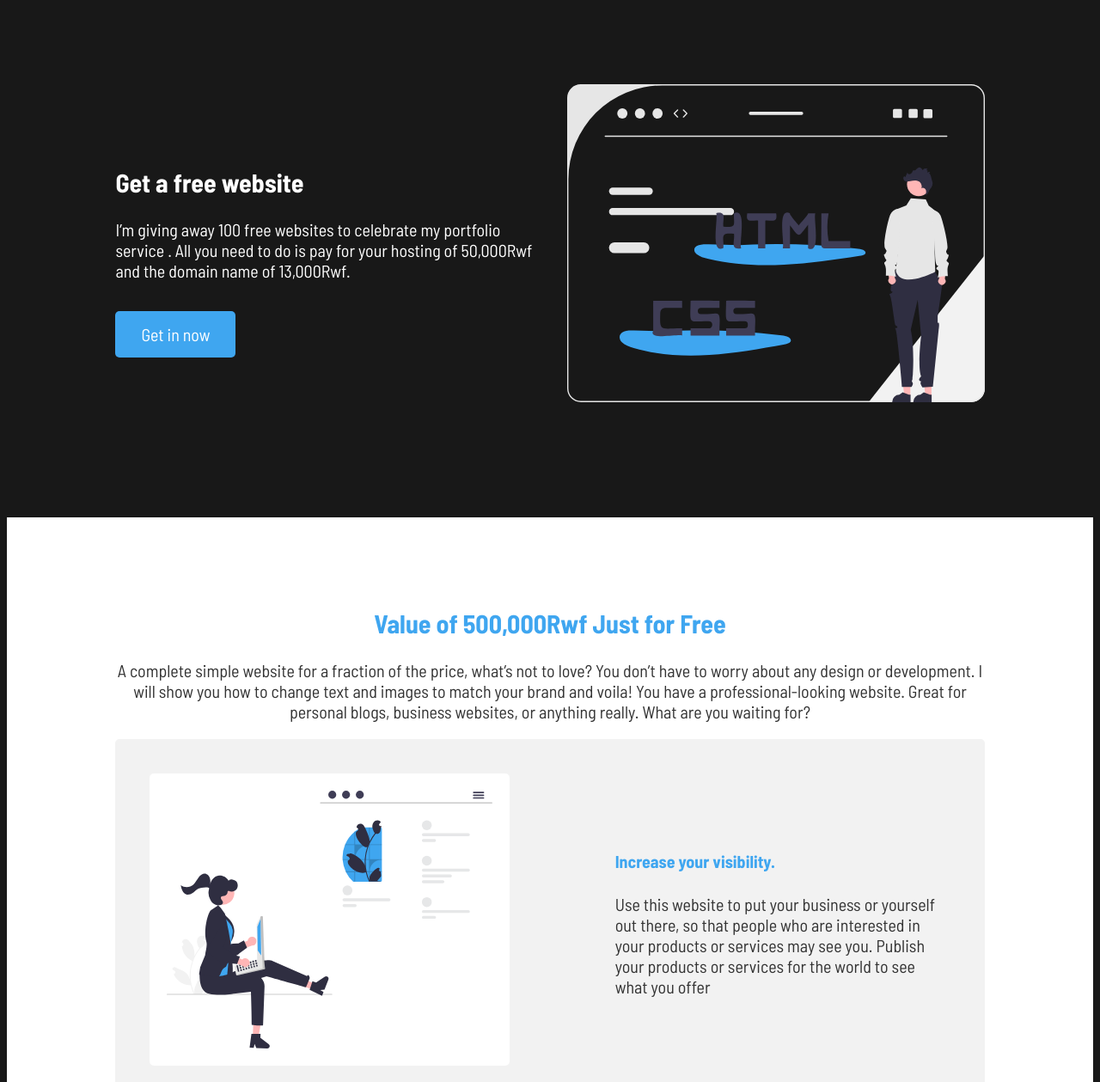
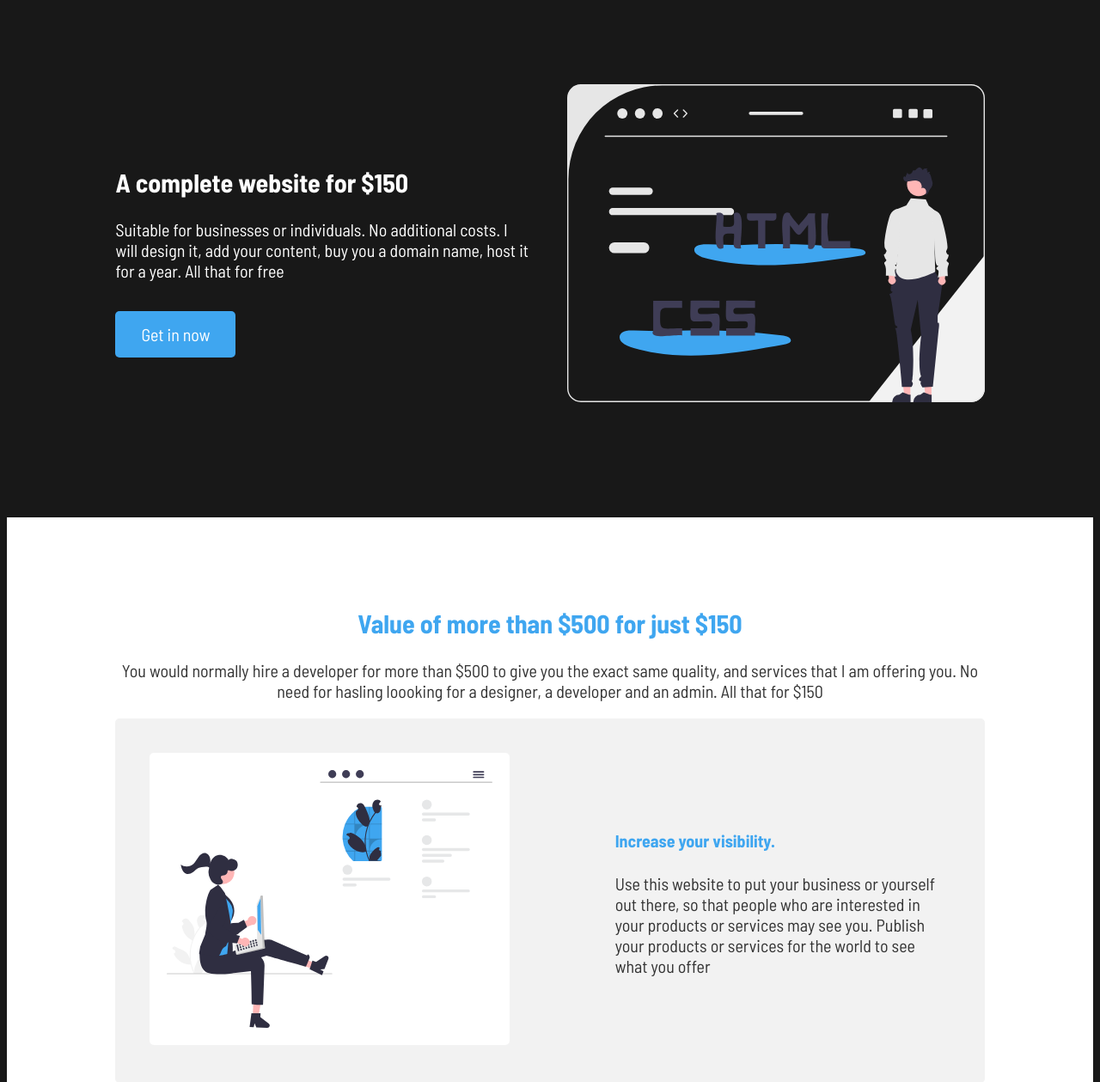
Before and after one commit to siboalpha/alphonselive, a Django app: page /offer/ in a window 1280 px wide. Shown: the part 190-1449 px from the top of the page at 86% size. Run offline with Django 4.2, Linux system fonts and the light colour scheme; style sheets or scripts are compiled from the project's sources; parts of the project's set-up code (start-up, migrations or seed data) failed here and were passed over; some libraries are stand-ins or nearby versions.

Commit message:
general updates

```diff
--- a/templates/offer.html
+++ b/templates/offer.html
@@ -4,10 +4,10 @@
 <section class="offer-section">
     <div class="container">
         <div class="left-col">
-            <h1>Get a free website</h1>
-            <p>I’m giving away 100 free websites to celebrate my portfolio service
-                . All you need to do is pay for your hosting of 50,000Rwf and the
-                domain name of 13,000Rwf.
+            <h1>A complete website for $150</h1>
+            <p> Suitable for businesses or individuals. No additional costs. I will design it,
+                add your content, buy you a domain name, host it for a year.
+                All that for free
             </p>
             <a href="#submit-form" class="cta">Get in now</a>
         </div>
@@ -21,12 +21,9 @@
 
 <section class="benefits">
     <div class="container">
-        <h2>Value of 500,000Rwf Just for Free</h2>
-        <p>A complete simple website for a fraction of the price, what’s not to love?
-            You don’t have to worry about any design or development. I will show you how to
-            change text and images to match your brand and voila! You have a professional-looking
-            website. Great for personal blogs, business websites, or anything really.
-            What are you waiting for?
+        <h2>Value of more than $500 for just $150</h2>
+        <p>You would normally hire a developer for more than $500 to give you the exact same quality,
+           and services that I am offering you. No need for hasling loooking for a designer, a developer and an admin. All that for $150
         </p>
         <div class="benefits-content">
             <div class="benefit-card visibility">
@@ -76,15 +73,15 @@
 <section class="cta-section">
     <div class="container">
         <h2>
-            Get it before I start charging 500,000Rwf for it
+            I am offering this to a limited number of people. Grab it before I close the deal
         </h2>
         <p>
-            I will be charging 500,000Rwf for a professional simple website like this…
+            I will be charging $500 for a professional simple website like this…
             so take this chance and save that. No hidden charges.
             Domain name and hosting will be yours. And you will have full accress to them.
         </p>
         <a href="#submit-form" class="cta">
-            Claim your free website
+            Claim yours right now
         </a>
     </div>
 </section>
@@ -117,8 +114,7 @@
             </div>
             <div class="answer">
                 <p>
-                    Since it’s already built, after buying hosting and the domain name, your can expect to get your
-                    website after 48 hours.
+                   I will try my best to deliver in 3 days. If you're in hurry, we can talk about how I can deliver it before that time
                 </p>
             </div>
         </div>
@@ -131,9 +127,7 @@
             </div>
             <div class="answer">
                 <p>
-                    I will send login credentials with the admin link. You can login and start adding relevant text
-                    and images according to what you want people and clients to see. I will send you a detailed
-                    video on how to to it! Fill the from.
+                    The next thing to do of course is drive traffic to it. I have tons of recomendations related to marketing your website, and I'' share them to you for free'
                 </p>
             </div>
         </div>
@@ -146,8 +140,7 @@
             </div>
             <div class="answer">
                 <p>
-                    I will help you with that. After submitting your details, I am going to send you invoice that
-                    has all details you need.
+                    I will buy a server for you, set it up and hand over it to you. The server is custom, so you will have full access to your project
                 </p>
             </div>
         </div>
@@ -161,7 +154,6 @@
             <div class="answer">
                 <p>
                     Nothing, you will pay for the hosting and domain name next year! Did you get that? Next Year.
-                    Fill the form
                 </p>
             </div>
         </div>
--- a/website/static/css/styles.scss
+++ b/website/static/css/styles.scss
@@ -457,7 +457,7 @@ footer {
     .full-section {
         background-repeat: no-repeat;
 
-        .hero-section {
+        .ç-section {
             margin-top: 0;
             background: none;
             padding-top: 100px;
```
Also changed, not shown: templates/index.html (+6 -7 lines).
